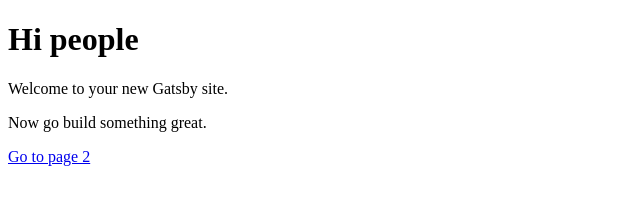
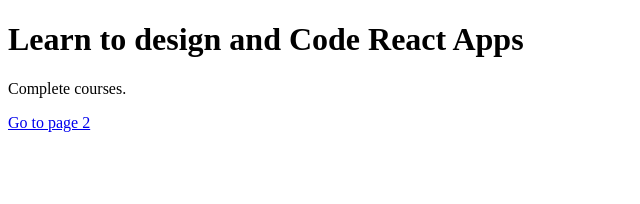
Before and after one commit to Ayush-Bhowmick/Designcode_React_Website, a Gatsby site: page / in a window 1280 px wide. Shown: the whole page, without its empty margins (0-640 px from the left). Built offline with nearby package versions, Linux system fonts and the light colour scheme; Gatsby itself is replaced by a stand-in of ours.

Commit message:
INITIAL COMMIT

```diff
--- a/gatsby-config.js
+++ b/gatsby-config.js
@@ -1,6 +1,6 @@
 module.exports = {
   siteMetadata: {
-    title: 'Gatsby Default Starter',
+    title: 'Design+code 3',
   },
   plugins: ['gatsby-plugin-react-helmet'],
 }
--- a/src/pages/index.js
+++ b/src/pages/index.js
@@ -3,9 +3,8 @@ import Link from 'gatsby-link'
 
 const IndexPage = () => (
   <div>
-    <h1>Hi people</h1>
-    <p>Welcome to your new Gatsby site.</p>
-    <p>Now go build something great.</p>
+    <h1>Learn to design and Code React Apps</h1>
+    <p>Complete courses.</p>
     <Link to="/page-2/">Go to page 2</Link>
   </div>
 )
```
